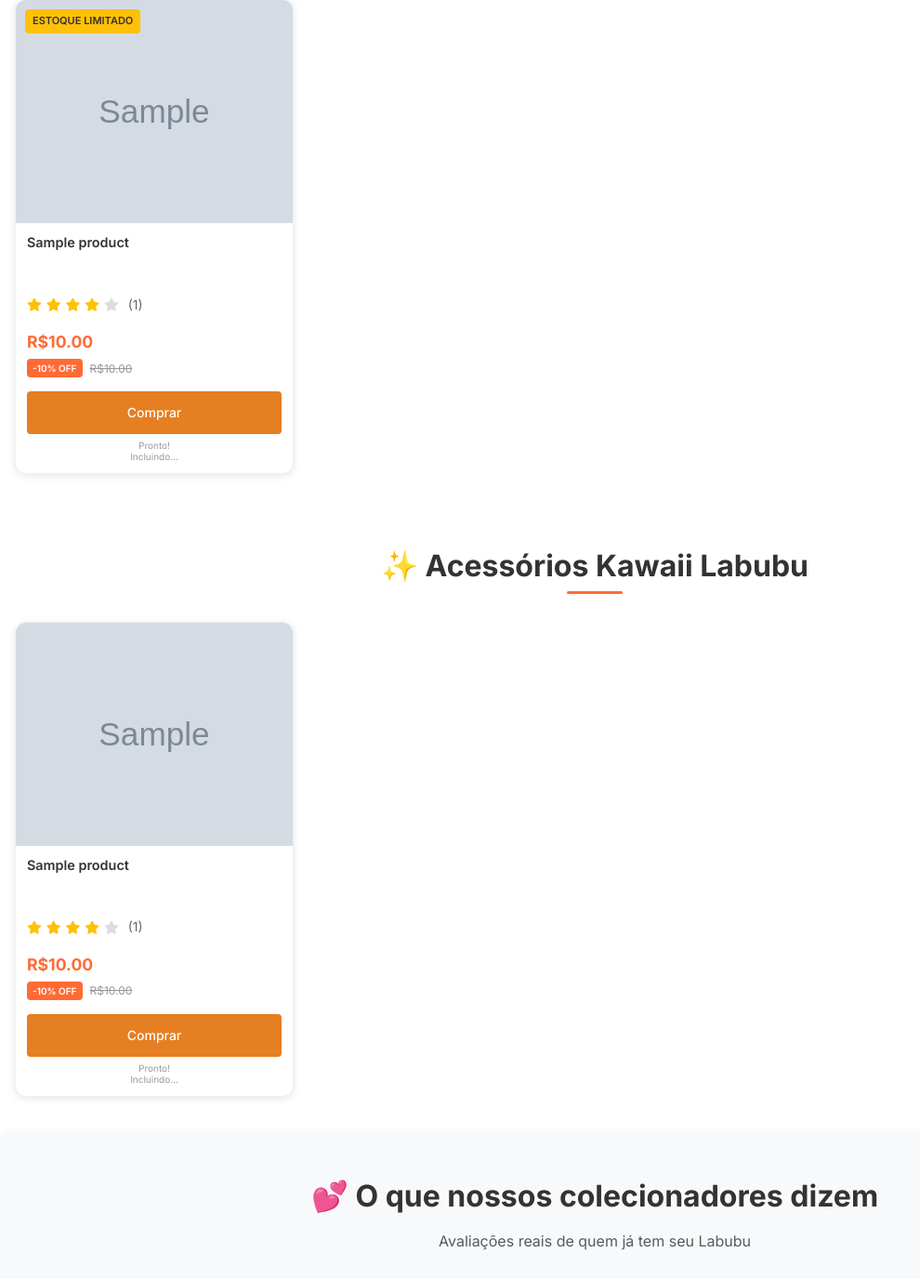
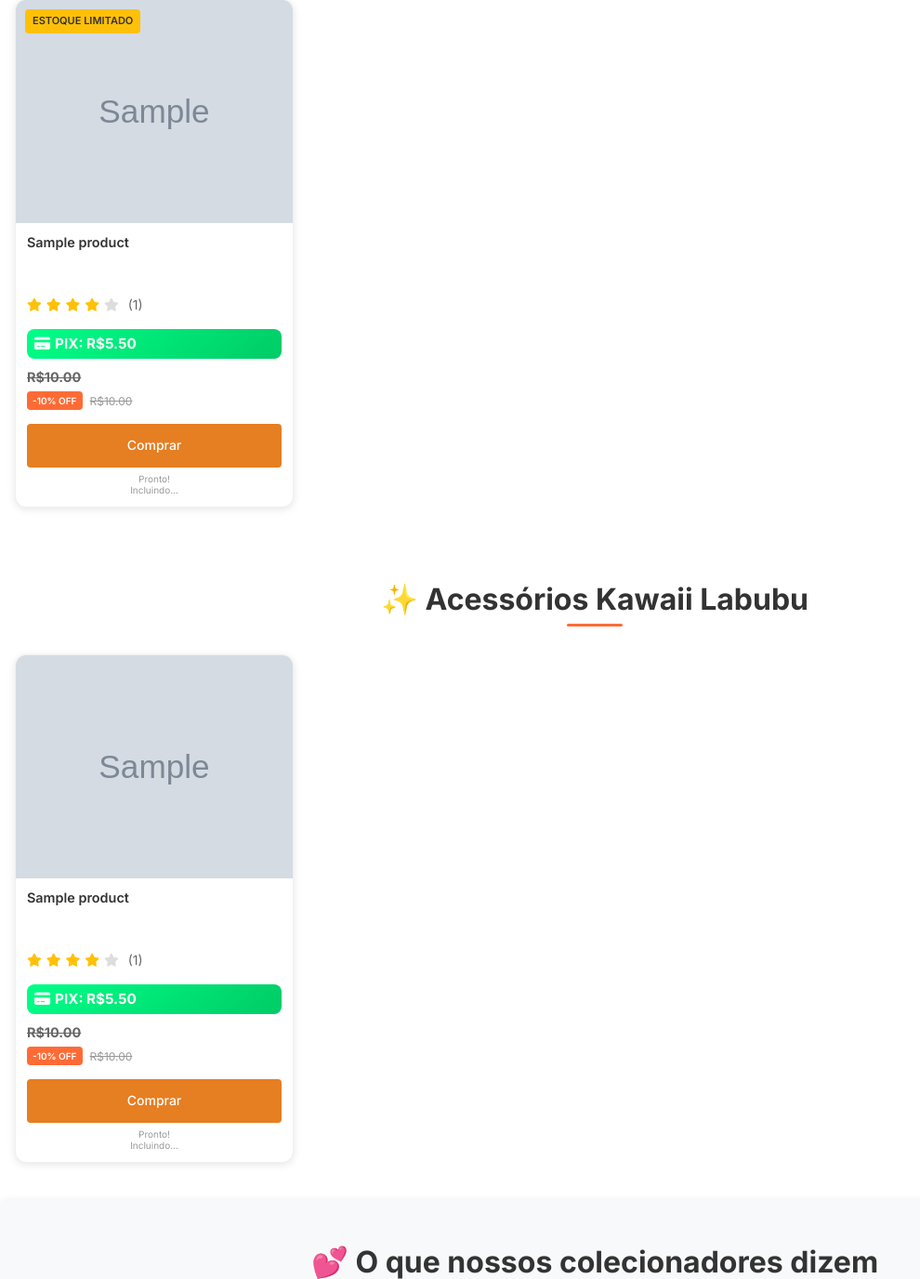
Before and after one commit to gerencial03/tha, a Flask app: template templates/index.html in a window 1280 px wide. Shown: the part 803-2179 px from the top of the page at 93% size, without its empty margins (0-990 px from the left). Run offline with Flask 3, Linux system fonts and the light colour scheme; the template is opened without the code that fills it: most values are stand-ins (such as "Sample title", 1, 10 or a date in 2020); grey boxes marked "Sample" are stand-in pictures; data that the repository does not hold is empty; some libraries are stand-ins or nearby versions.

Commit message:
Show discounted prices on product listings for faster purchasing decisions
Display PIX discounted price on index.html by applying a 45% reduction.

Replit-Commit-Author: Agent
Replit-Commit-Session-Id: 28bd2399-3fd4-4a78-8abf-90e4ba56ddba
Replit-Commit-Screenshot-Url: https://storage.googleapis.com/screenshot-production-us-central1/e18661a9-4945-487c-a183-9db383dbc780/28bd2399-3fd4-4a78-8abf-90e4ba56ddba/TYPVo3r

```diff
--- a/templates/index.html
+++ b/templates/index.html
@@ -97,7 +97,10 @@
 
                             <!-- Price -->
                             <div class="product-price">
-                                <span class="current-price">R${{ "%.2f"|format(product.price) }}</span>
+                                <div class="pix-price" style="background: linear-gradient(135deg, #00ff88, #00cc66); color: white; padding: 4px 8px; border-radius: 8px; margin-bottom: 8px; font-weight: bold; font-size: 0.95rem;">
+                                    <i class="fas fa-credit-card" style="margin-right: 5px;"></i>PIX: R${{ "%.2f"|format(product.price * 0.55) }}
+                                </div>
+                                <span class="current-price" style="color: #666; text-decoration: line-through; font-size: 0.9rem;">R${{ "%.2f"|format(product.price) }}</span>
                                 {% if product.original_price %}
                                     <div class="price-discount">
                                         <span class="discount-badge">-{{ product.discount }}% OFF</span>
@@ -156,7 +159,10 @@
 
                             <!-- Price -->
                             <div class="product-price">
-                                <span class="current-price">R${{ "%.2f"|format(product.price) }}</span>
+                                <div class="pix-price" style="background: linear-gradient(135deg, #00ff88, #00cc66); color: white; padding: 4px 8px; border-radius: 8px; margin-bottom: 8px; font-weight: bold; font-size: 0.95rem;">
+                                    <i class="fas fa-credit-card" style="margin-right: 5px;"></i>PIX: R${{ "%.2f"|format(product.price * 0.55) }}
+                                </div>
+                                <span class="current-price" style="color: #666; text-decoration: line-through; font-size: 0.9rem;">R${{ "%.2f"|format(product.price) }}</span>
                                 {% if product.original_price %}
                                     <div class="price-discount">
                                         <span class="discount-badge">-{{ product.discount }}% OFF</span>
```
